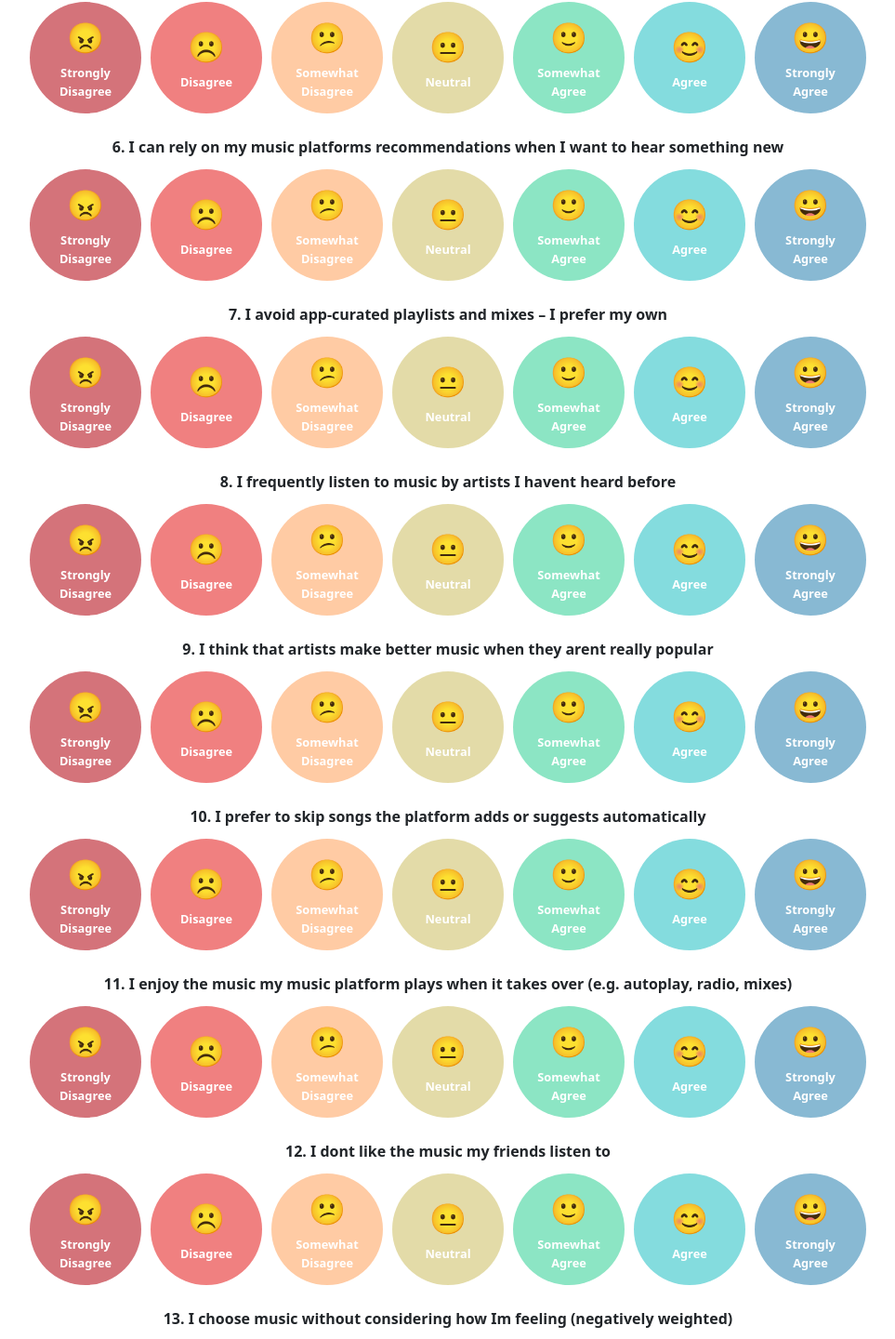
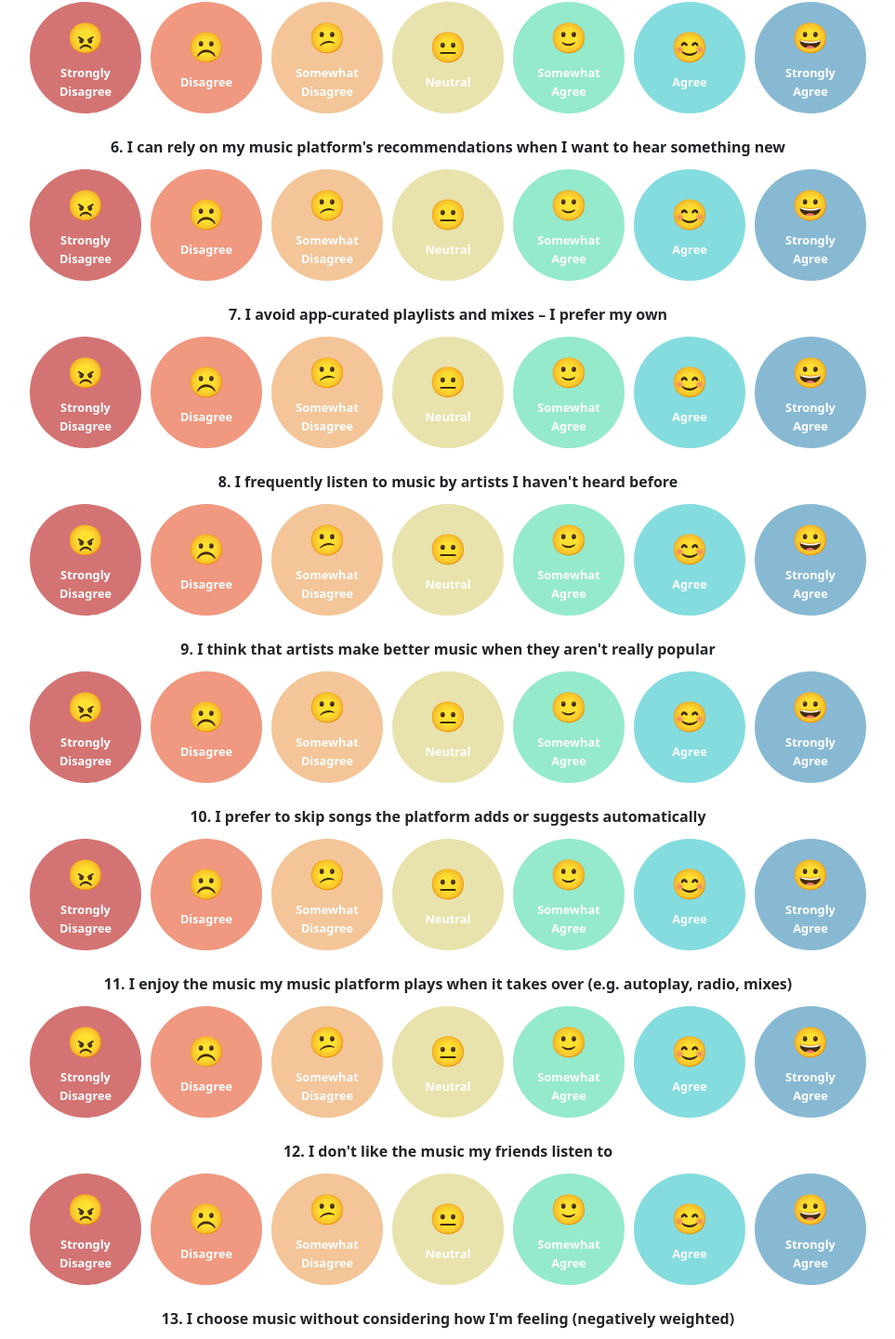
Before and after one commit to b1982384/SLIME-survey-app, a React (Vite) app in the folder survey_app/: page / in a window 1280 px wide. Shown: the part 778-2218 px from the top of the page at 93% size, without its empty margins (158-1121 px from the left). Built offline with nearby package versions, Linux system fonts and the light colour scheme.

Commit message:
questions

```diff
--- a/survey_app/src/questions.css
+++ b/survey_app/src/questions.css
@@ -69,19 +69,19 @@
 
 /* Beautiful Likert Scale Color Palette - Emoji Harmonized */
 .bg-maroon-400 {
-    background-color: #D4737A; /* warm rose - complements angry emoji */
+    background-color: #d47373; /* warm rose - complements angry emoji */
   }
   .bg-red-400 {
-    background-color: #F08080; /* light coral - softer red for sad emoji */
+    background-color: #f09880; /* light coral - softer red for sad emoji */
   }
   .bg-orange-400 {
-    background-color: #FFCBA4; /* warm peach - matches neutral emoji undertones */
+    background-color: #f3c598; /* warm peach - matches neutral emoji undertones */
   }
   .bg-yellow-400 {
-    background-color: #dbd08ec4; /* creamy yellow - bright like happy emoji */
+    background-color: #e1da93c4; /* creamy yellow - bright like happy emoji */
   }
   .bg-green-400 {
-    background-color: #8ce5c4; /* sage mint - calm and pleasant */
+    background-color: #95eacb; /* sage mint - calm and pleasant */
   }
   .bg-turquoise-400 {
     background-color: #84dcde; /* seafoam mint - fresh and positive */
@@ -89,3 +89,23 @@
   .bg-blue-400 {
     background-color: #88b9d3; /* powder blue - serene and confident */
   }
+
+.submit-button {
+  display: block;
+  margin: 0 auto;
+  border: 3px solid #221501;
+  border-radius: 30px;
+  box-shadow: #251600 4px 4px 0 0;
+  color: #221501;
+  font-weight: 600;
+  font-size: 30px;
+  padding: 12px 45px;
+  line-height: 40px;
+  text-align: center;
+  margin-top: 10px;
+  margin-bottom: 30px;
+}
+
+.submit-button:hover {
+  background-color: #fff;
+}
--- a/survey_app/src/questions.tsx
+++ b/survey_app/src/questions.tsx
@@ -28,33 +28,33 @@ const FIVE_POINT_MOODS: MoodOption[] = [
 ];
 
 const SEVEN_POINT_QUESTIONS: string[] = [
-  '1. I like to explore songs from all genres',
-  '2. I feel like I play a strong role in how things are recommended to me',
-  '3. I worry that my music platform recommends music for its own interests not mine',
-  '4. I keep up with popular/trending songs',
-  '5. I prefer to find my own music and tend not to listen to what others think (negatively weighted)',
-  '6. I can rely on my music platforms recommendations when I want to hear something new',
-  '7. I avoid app-curated playlists and mixes – I prefer my own',
-  '8. I frequently listen to music by artists I havent heard before',
-  '9. I think that artists make better music when they arent really popular',
-  '10. I prefer to skip songs the platform adds or suggests automatically',
-  '11. I enjoy the music my music platform plays when it takes over (e.g. autoplay, radio, mixes)',
-  '12. I dont like the music my friends listen to',
-  '13. I choose music without considering how Im feeling (negatively weighted)',
-  '14. I feel uneasy letting the platform decide what to play next',
-  '15. I use music to better underst'
+  "1. I like to explore songs from all genres",
+  "2. I feel like I play a strong role in how things are recommended to me",
+  "3. I worry that my music platform recommends music for its own interests not mine",
+  "4. I keep up with popular/trending songs",
+  "5. I prefer to find my own music and tend not to listen to what others think (negatively weighted)",
+  "6. I can rely on my music platform's recommendations when I want to hear something new",
+  "7. I avoid app-curated playlists and mixes – I prefer my own",
+  "8. I frequently listen to music by artists I haven't heard before",
+  "9. I think that artists make better music when they aren't really popular",
+  "10. I prefer to skip songs the platform adds or suggests automatically",
+  "11. I enjoy the music my music platform plays when it takes over (e.g. autoplay, radio, mixes)",
+  "12. I don't like the music my friends listen to",
+  "13. I choose music without considering how I'm feeling (negatively weighted)",
+  "14. I feel uneasy letting the platform decide what to play next",
+  "15. I use music to better understand or make sense of my emotions"
 ];
 
 const FIVE_POINT_QUESTIONS: string[] = [
-  '16. Please indicate how often you do the following statements: - I make and create playlists on my music platform',
-  '17. Please indicate how often you do the following statements: - I listen to unfamiliar music',
-  '18. I make playlists for friends',
-  '19. When I hear a new song from a playlist, autoplay, or other passive source, I look up the artist or track to learn more.',
-  '20. I will listen to music via… - Full albums',
-  '21. I collect physical music formats',
-  '22. I make playlists for myself',
-  '23. I add or edit my existing playlists',
-  '24. When I hear a new song from a playlist, autoplay, or other passive source, I save or like it to return to later.'
+  "16. Please indicate how often you do the following statements: - I make and create playlists on my music platform",
+  "17. Please indicate how often you do the following statements: - I listen to unfamiliar music",
+  "18. I make playlists for friends",
+  "19. When I hear a new song from a playlist, autoplay, or other passive source, I look up the artist or track to learn more.",
+  "20. I will listen to music via… - Full albums",
+  "21. I collect physical music formats",
+  "22. I make playlists for myself",
+  "23. I add or edit my existing playlists",
+  "24. When I hear a new song from a playlist, autoplay, or other passive source, I save or like it to return to later."
 ];
 
 type EmojiRowProps = {
@@ -157,9 +157,9 @@ const EmojiProgression: React.FC = () => {
           </div>
         ))}
       </div>
-      <button onClick={addResponse} className="submit-button">
-        Submit
-      </button>
+        <button onClick={addResponse} className='submit-button'>
+          SUBMIT
+        </button>
     </div>
   );
 };
```
